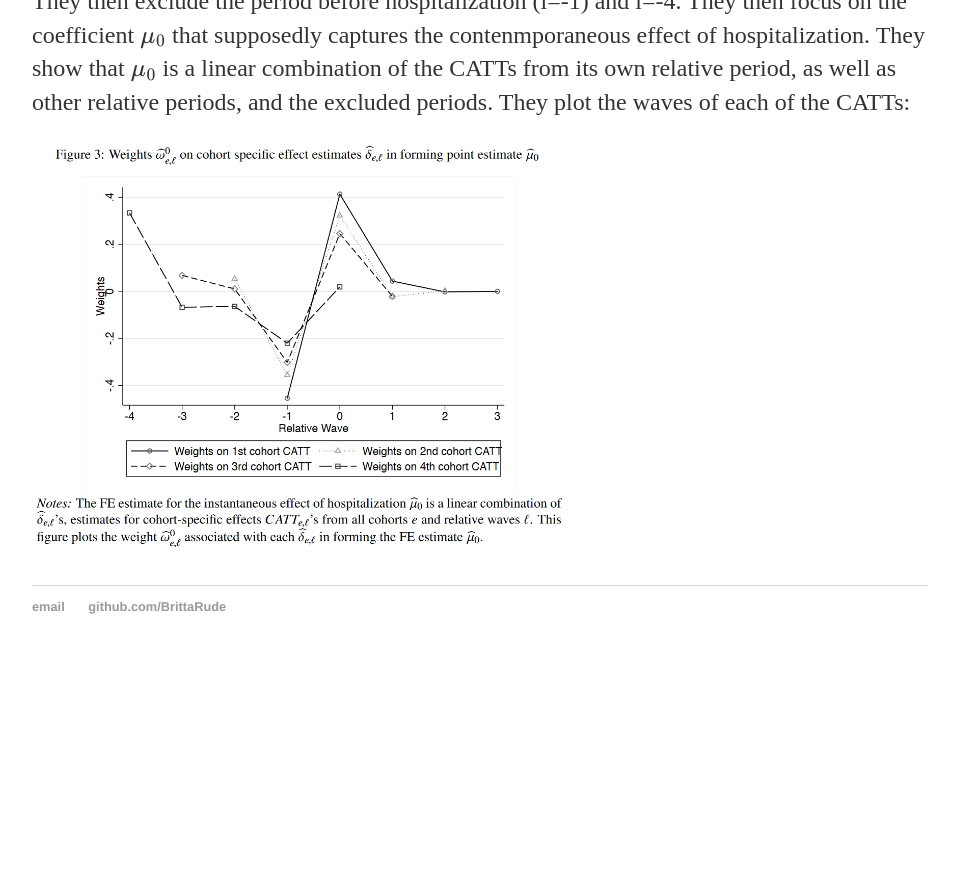
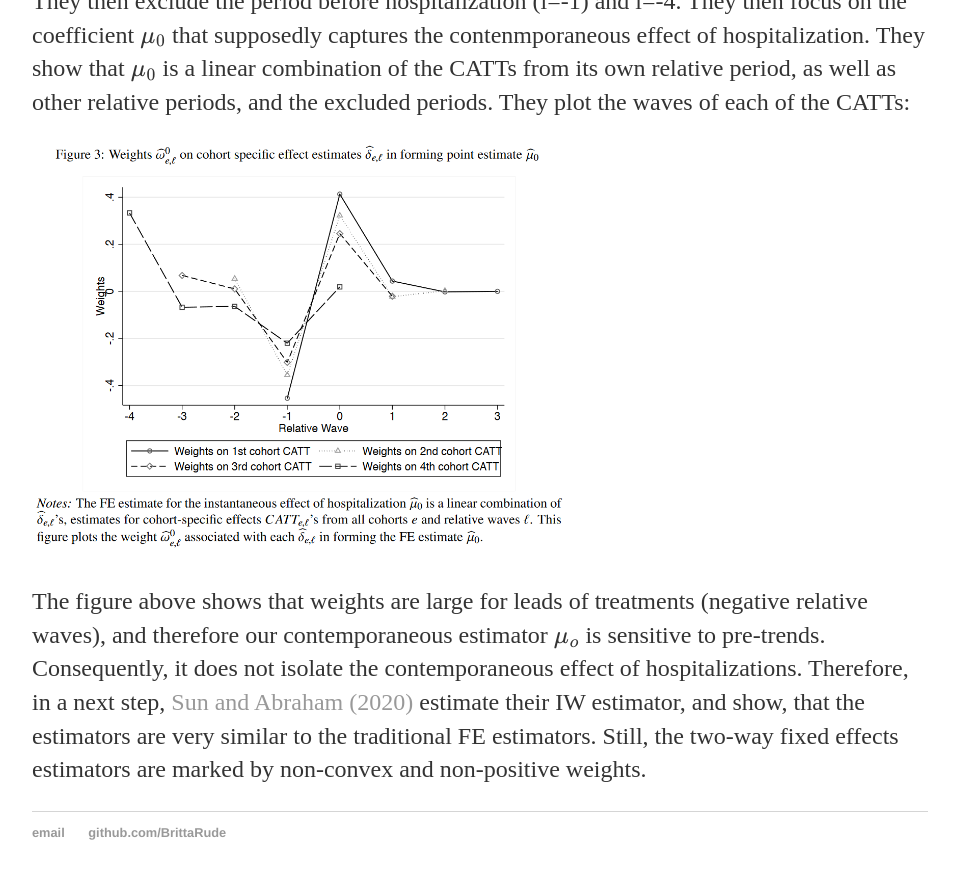
Before and after one commit to BrittaRude/BrittaRude.github.io, a Jekyll site: the page built from inputs_datascience/_posts/2020-07-26-britta-rude-event-studies-dynamic-treatment.md, in a window 1280 px wide and 900 px high, scrolled down 8378 px. Shown: the top 879 px of the window, without its empty margins (160-1119 px from the left). Built offline with Jekyll 4.4.1, drawn with Linux system fonts in a browser that asks for light colours; formulas are drawn with MathJax 3; before the commit the page ends 9052 px from its top, so only the background shows below that.

Commit message:
Update 2020-07-26-britta-rude-event-studies-dynamic-treatment.md

```diff
--- a/inputs_datascience/_posts/2020-07-26-britta-rude-event-studies-dynamic-treatment.md
+++ b/inputs_datascience/_posts/2020-07-26-britta-rude-event-studies-dynamic-treatment.md
@@ -104,3 +104,5 @@ The authors observe some heterogeneity across treatment effects for different ag
 [Sun and Abraham (2020)](http://economics.mit.edu/files/14964) state the paper by [Dobkin et al. (2018)](https://www.aeaweb.org/articles?id=10.1257/aer.20161038) suits their purpose, as the parallel trend assumption as well as no anticipation assumption are likely to hold, but there seems to be heterogeneity across cohorts due to cohort compositional changes. They estimate an event-study regression estimation with three leads and lags, including an indicator variable for each lead and lag (see equation 22 in their paper). In contrast to the original paper, [Sun and Abraham (2020)](http://economics.mit.edu/files/14964) do not trim the sample, but balance it over calendar time. They then exclude the period before hospitalization (l=-1) and l=-4. They then focus on the coefficient $$ \mu_0 $$ that supposedly captures the contenmporaneous effect of hospitalization. They show that $$ \mu_0 $$ is a linear combination of the CATTs from its own relative period, as well as other relative periods, and the excluded periods. They plot the waves of each of the CATTs:
 
 <img src="/images/Sun_Abraham_Figure3.PNG" alt="Roth Bias PreTest" style="max-width:60%;"/>
+
+The figure above shows that weights are large for leads of treatments (negative relative waves), and therefore our contemporaneous estimator $$ \mu_o $$ is sensitive to pre-trends. Consequently, it does not isolate the contemporaneous effect of hospitalizations. Therefore, in a next step, [Sun and Abraham (2020)](http://economics.mit.edu/files/14964) estimate their IW estimator, and show, that the estimators are very similar to the traditional FE estimators. Still, the two-way fixed effects estimators are marked by non-convex and non-positive weights.
```
